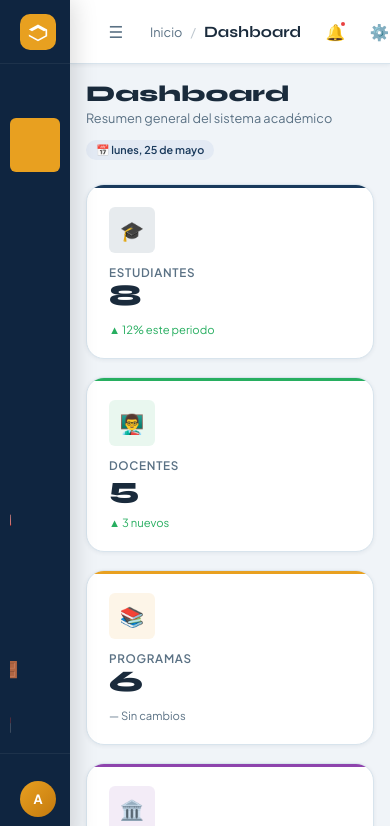
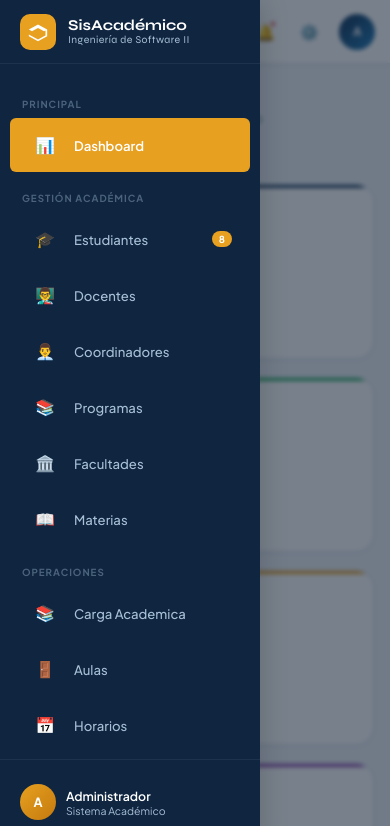
Before and after one commit to ThairConstante/sistema-academico, a plain HTML site: page index.html in a window 390 px wide. Both pictures are taken after a click on the button "Colapsar menú". Shown: the top 826 px of the page. Drawn offline with Linux system fonts and the light colour scheme.

Commit message:
Update style.css

```diff
--- a/css/styles.css
+++ b/css/styles.css
@@ -2,7 +2,6 @@
    SISTEMA ACADÉMICO - Estilos Principales
    Universidad Admin Dashboard
 
-   Thair Constante Pineda
    ============================================================ */
 
 @import url('https://fonts.googleapis.com/css2?family=Plus+Jakarta+Sans:wght@300;400;500;600;700;800&family=Syne:wght@400;600;700;800&display=swap');
@@ -741,17 +740,59 @@ textarea.form-control { resize: vertical; min-height: 80px; }
    RESPONSIVE
    ============================================================ */
 
+/* ---- Mobile overlay backdrop ---- */
+.sidebar-overlay {
+  display: none;
+  position: fixed;
+  inset: 0;
+  background: rgba(10, 25, 45, 0.55);
+  backdrop-filter: blur(2px);
+  z-index: 199;
+  opacity: 0;
+  transition: opacity var(--transition);
+}
+.sidebar-overlay.visible {
+  display: block;
+  opacity: 1;
+}
+
 @media (max-width: 768px) {
-  .sidebar { width: var(--sidebar-collapsed); }
-  .sidebar .nav-label, .sidebar .nav-section-label, .sidebar .user-info, .sidebar .nav-badge { opacity: 0; pointer-events: none; }
-  .sidebar .nav-item { justify-content: center; }
-  .topbar { left: var(--sidebar-collapsed); }
-  .main-content { margin-left: var(--sidebar-collapsed); padding: 16px; }
+  /* Sidebar se oculta fuera de pantalla por defecto */
+  .sidebar {
+    width: var(--sidebar-width);
+    transform: translateX(-100%);
+    transition: transform var(--transition), width var(--transition);
+  }
+
+  /* Cuando se abre: desliza dentro como drawer */
+  .sidebar.mobile-open {
+    transform: translateX(0);
+  }
+
+  /* El topbar ocupa todo el ancho */
+  .topbar { left: 0; }
+  .topbar.sidebar-collapsed { left: 0; }
+
+  /* El contenido también ocupa todo el ancho */
+  .main-content { margin-left: 0; padding: 16px; }
+  .main-content.sidebar-collapsed { margin-left: 0; }
+
+  /* En móvil el sidebar nunca debe colapsar los labels */
+  .sidebar .nav-label,
+  .sidebar .nav-section-label,
+  .sidebar .user-info,
+  .sidebar .nav-badge { opacity: 1; pointer-events: auto; }
+  .sidebar .nav-item { justify-content: flex-start; padding: 10px 18px; }
+
+  /* Footer */
+  .app-footer { margin-left: 0; padding: 16px; }
+
   .form-grid { grid-template-columns: 1fr; }
   .form-grid.cols-3 { grid-template-columns: 1fr 1fr; }
   .stats-grid { grid-template-columns: 1fr 1fr; }
   .dash-grid { grid-template-columns: 1fr; }
 }
+
 @media (max-width: 480px) {
   .stats-grid { grid-template-columns: 1fr; }
   .form-grid.cols-3 { grid-template-columns: 1fr; }
```
